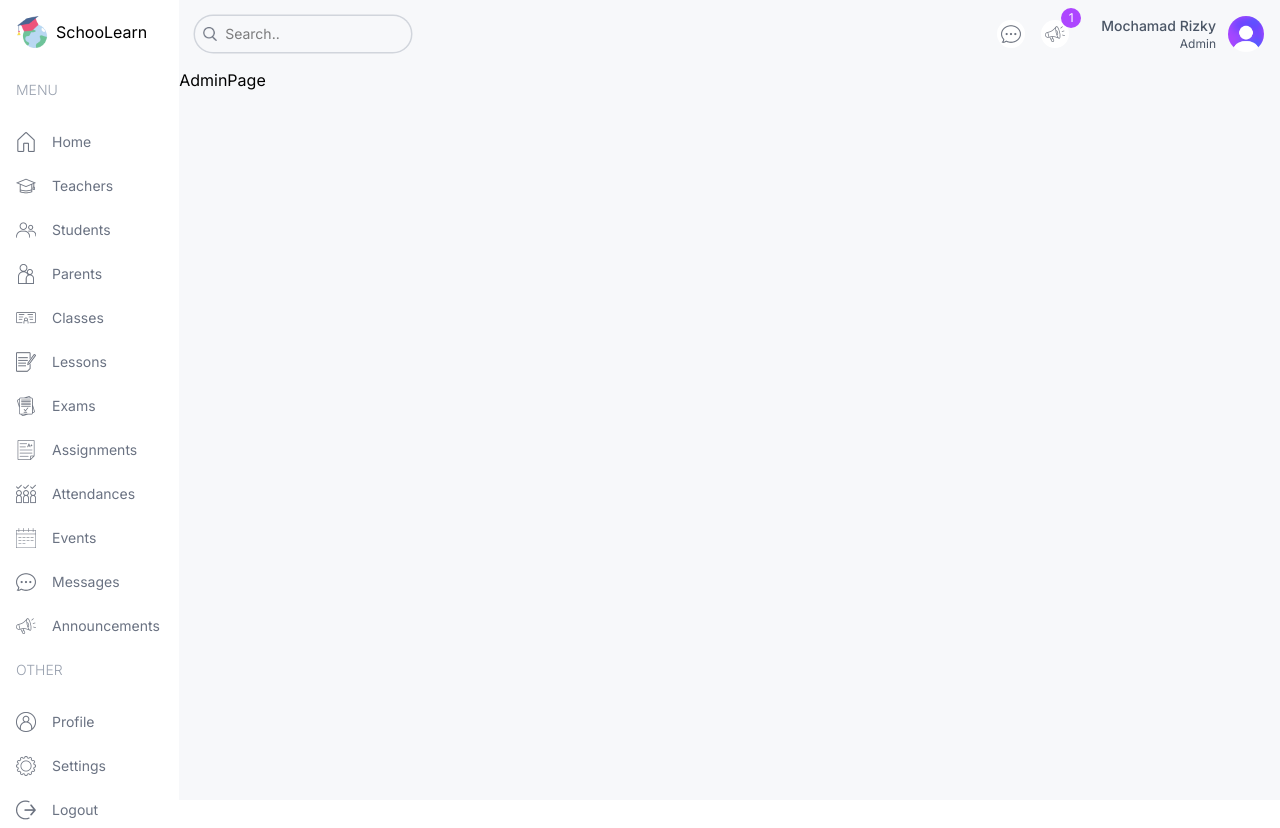
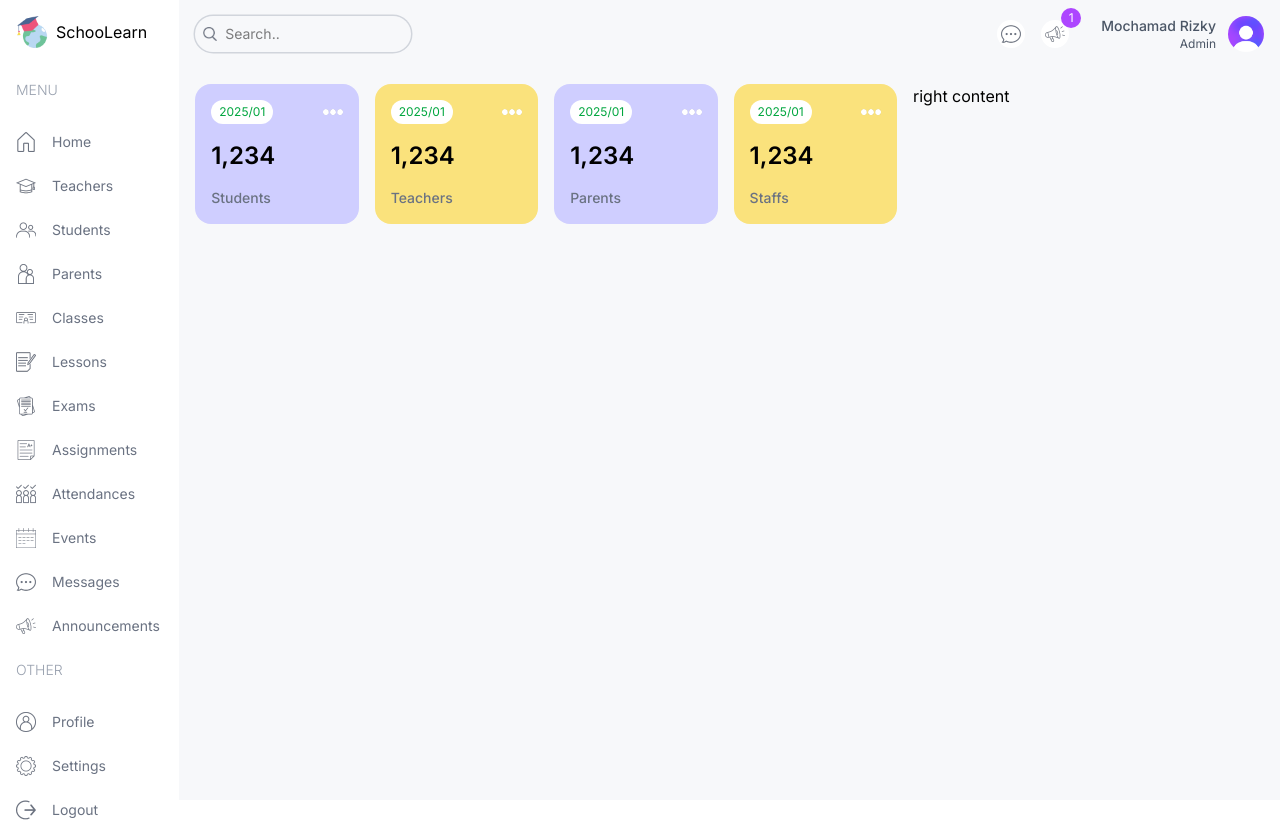
Before and after one commit to mrizkyprtm/schoolearn, a Vue app: page /dashboard/admin in a window 1280 px wide. Built offline with nearby package versions, Linux system fonts and the light colour scheme.

Commit message:
add statistic card on dashboard

```diff
--- a/src/assets/main.css
+++ b/src/assets/main.css
@@ -1,4 +1,13 @@
 @import "tailwindcss";
+
+@theme {
+  --color-scl-sky: #c3ebfa;
+  --color-scl-skyLight: ##edf9fd;
+  --color-scl-purple: #cfceff;
+  --color-scl-purpleLight: #f1f0ff;
+  --color-scl-yellow: #fae27c;
+  --color-scl-yellowLight: #fefc38;
+}
 
 body {
   font-family: 'Inter', sans-serif;
--- /dev/null
+++ b/src/components/UserCard.vue
@@ -0,0 +1,16 @@
+<script setup>
+defineProps({
+  type: String,
+})
+</script>
+
+<template>
+  <div class="odd:bg-scl-purple even:bg-scl-yellow min-w-[130px] flex-1 rounded-2xl p-4">
+    <div class="flex items-center justify-between">
+      <span class="rounded-full bg-white px-2 py-1 text-xs text-green-600">2025/01</span>
+      <img src="/icon/more.png" alt="" class="size-5" />
+    </div>
+    <h1 class="my-4 text-2xl font-semibold">1,234</h1>
+    <h2 class="text-sm font-medium text-gray-500 capitalize">{{ type }}s</h2>
+  </div>
+</template>
--- a/src/pages/Dashboard/AdminPage.vue
+++ b/src/pages/Dashboard/AdminPage.vue
@@ -1,9 +1,22 @@
 <script setup lang="ts">
+import UserCard from '@/components/UserCard.vue'
 import DashboardLayout from '@/layouts/DashboardLayout.vue'
 </script>
 
 <template>
   <DashboardLayout>
-    <div>AdminPage</div>
+    <div class="flex flex-col gap-4 p-4 md:flex-row">
+      <!-- left -->
+      <div class="w-full lg:w-2/3">
+        <div class="flex flex-wrap justify-between gap-4">
+          <UserCard type="student" />
+          <UserCard type="teacher" />
+          <UserCard type="parent" />
+          <UserCard type="staff" />
+        </div>
+      </div>
+      <!-- right -->
+      <div class="w-full lg:w-1/3">right content</div>
+    </div>
   </DashboardLayout>
 </template>
```
